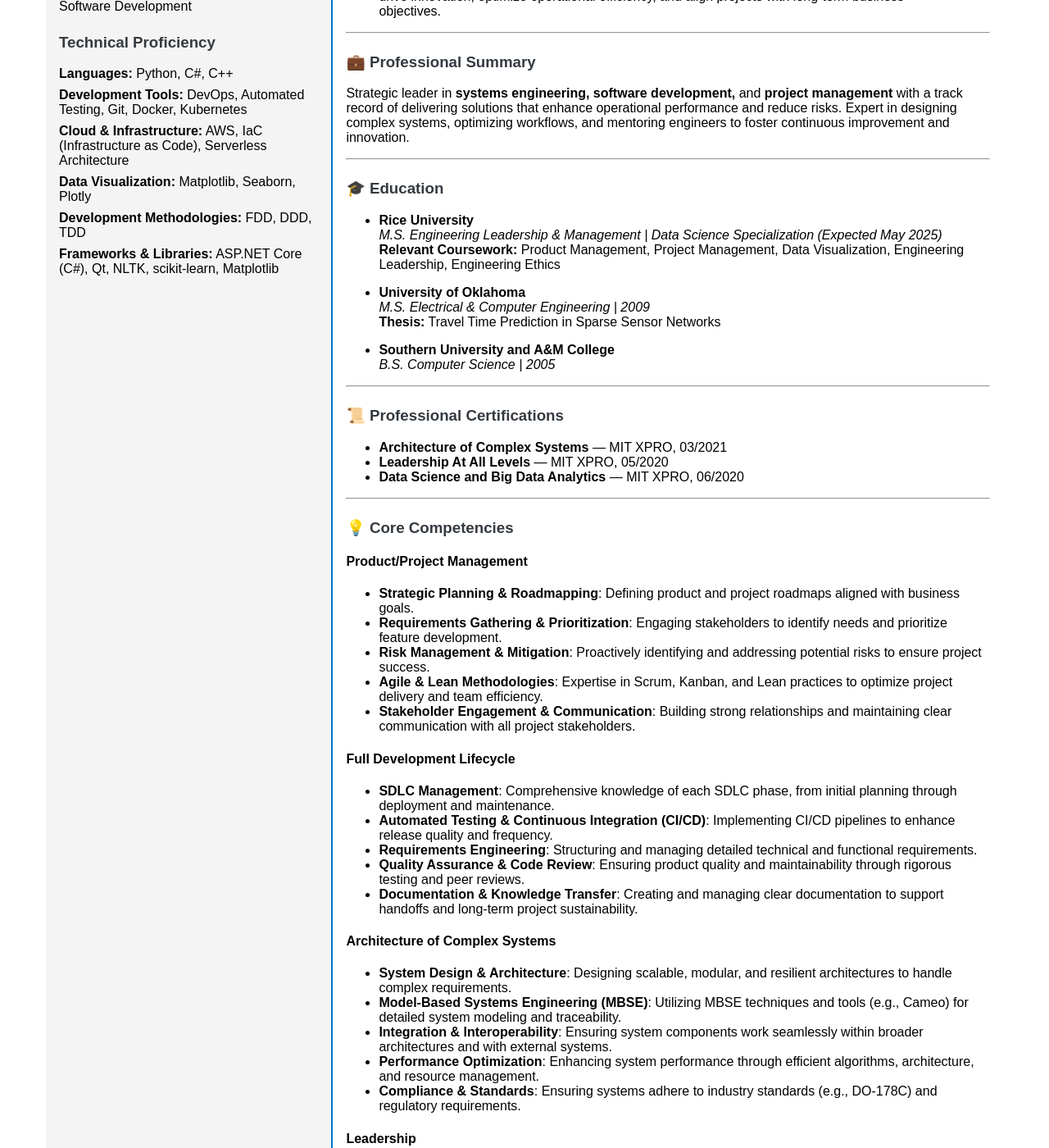
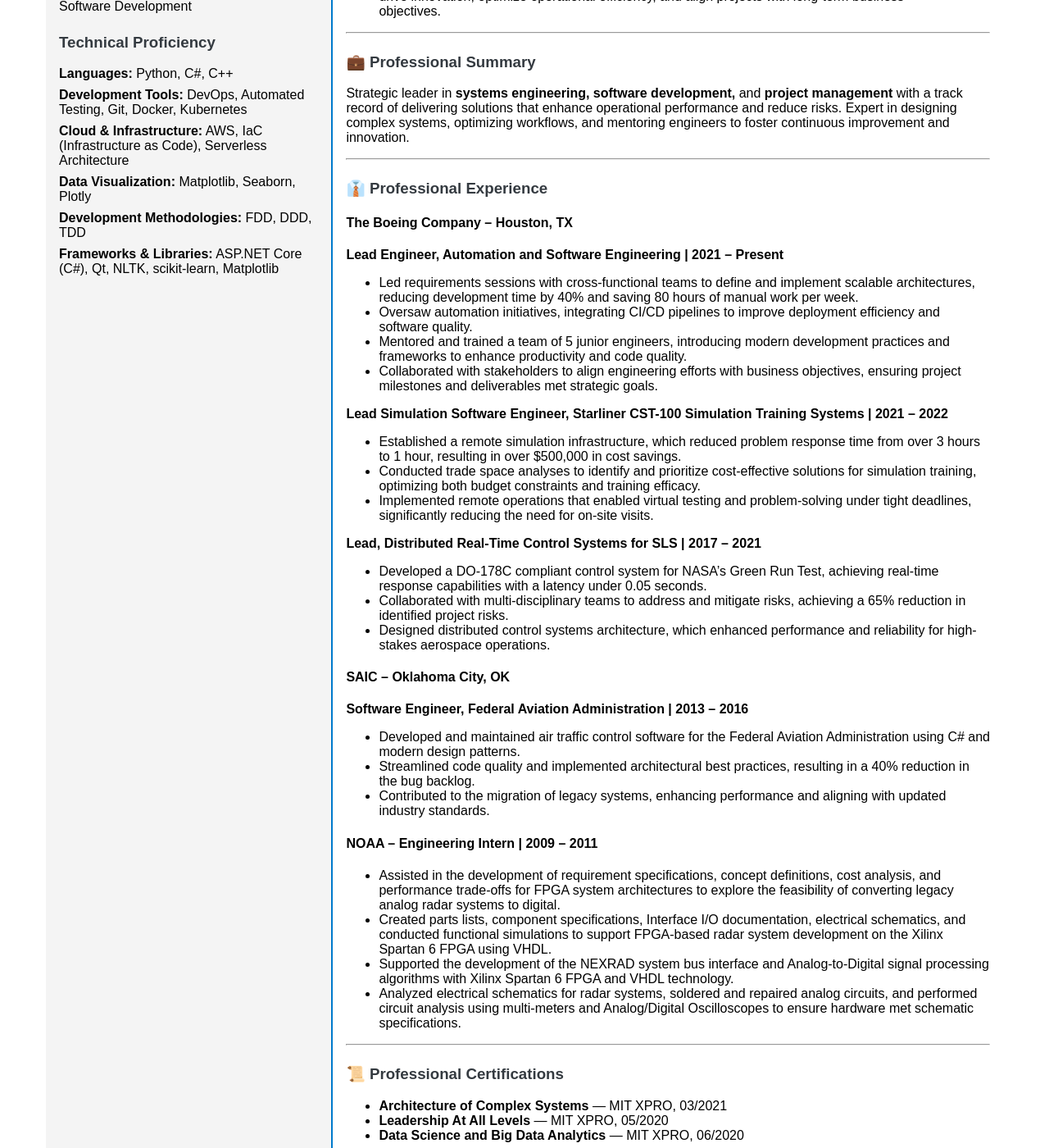
Before and after one commit to krjii/krjii.github.io, a Jekyll site: the page built from index.md, in a window 1280 px wide and 1400 px high, scrolled down 280 px. Shown: the whole window at 82% size. Built offline with Jekyll 4.4.1, drawn with Linux system fonts in a browser that asks for light colours; a style sheet for code colours, icons or effects is not loaded; some of the changed text lies outside the part shown.

Commit message:
Update index.md
add experience details

```diff
--- a/index.md
+++ b/index.md
@@ -24,18 +24,38 @@ Strategic leader in **systems engineering, software development,** and **project
 
 ---
 
-### 🎓 Education
+### 👔 Professional Experience
 
-- **Rice University**
-  *M.S. Engineering Leadership & Management | Data Science Specialization (Expected May 2025)*
-  **Relevant Coursework:** Product Management, Project Management, Data Visualization, Engineering Leadership, Engineering Ethics
+#### The Boeing Company – Houston, TX
 
-- **University of Oklahoma**
-  *M.S. Electrical & Computer Engineering | 2009*
-  **Thesis:** Travel Time Prediction in Sparse Sensor Networks
+**Lead Engineer, Automation and Software Engineering | 2021 – Present**
+- Led requirements sessions with cross-functional teams to define and implement scalable architectures, reducing development time by 40% and saving 80 hours of manual work per week.
+- Oversaw automation initiatives, integrating CI/CD pipelines to improve deployment efficiency and software quality.
+- Mentored and trained a team of 5 junior engineers, introducing modern development practices and frameworks to enhance productivity and code quality.
+- Collaborated with stakeholders to align engineering efforts with business objectives, ensuring project milestones and deliverables met strategic goals.
 
-- **Southern University and A&M College**
-  *B.S. Computer Science | 2005*
+**Lead Simulation Software Engineer, Starliner CST-100 Simulation Training Systems | 2021 – 2022**
+- Established a remote simulation infrastructure, which reduced problem response time from over 3 hours to 1 hour, resulting in over $500,000 in cost savings.
+- Conducted trade space analyses to identify and prioritize cost-effective solutions for simulation training, optimizing both budget constraints and training efficacy.
+- Implemented remote operations that enabled virtual testing and problem-solving under tight deadlines, significantly reducing the need for on-site visits.
+
+**Lead, Distributed Real-Time Control Systems for SLS | 2017 – 2021**
+- Developed a DO-178C compliant control system for NASA’s Green Run Test, achieving real-time response capabilities with a latency under 0.05 seconds.
+- Collaborated with multi-disciplinary teams to address and mitigate risks, achieving a 65% reduction in identified project risks.
+- Designed distributed control systems architecture, which enhanced performance and reliability for high-stakes aerospace operations.
+
+#### SAIC – Oklahoma City, OK
+
+**Software Engineer, Federal Aviation Administration | 2013 – 2016**
+- Developed and maintained air traffic control software for the Federal Aviation Administration using C# and modern design patterns.
+- Streamlined code quality and implemented architectural best practices, resulting in a 40% reduction in the bug backlog.
+- Contributed to the migration of legacy systems, enhancing performance and aligning with updated industry standards.
+
+#### NOAA – Engineering Intern | 2009 – 2011
+- Assisted in the development of requirement specifications, concept definitions, cost analysis, and performance trade-offs for FPGA system architectures to explore the feasibility of converting legacy analog radar systems to digital.
+- Created parts lists, component specifications, Interface I/O documentation, electrical schematics, and conducted functional simulations to support FPGA-based radar system development on the Xilinx Spartan 6 FPGA using VHDL.
+- Supported the development of the NEXRAD system bus interface and Analog-to-Digital signal processing algorithms with Xilinx Spartan 6 FPGA and VHDL technology.
+- Analyzed electrical schematics for radar systems, soldered and repaired analog circuits, and performed circuit analysis using multi-meters and Analog/Digital Oscilloscopes to ensure hardware met schematic specifications.
 
 ---
 
@@ -46,65 +66,6 @@ Strategic leader in **systems engineering, software development,** and **project
 
 ---
 
-### 💡 Core Competencies
-
-#### Product/Project Management
-- **Strategic Planning & Roadmapping**: Defining product and project roadmaps aligned with business goals.
-- **Requirements Gathering & Prioritization**: Engaging stakeholders to identify needs and prioritize feature development.
-- **Risk Management & Mitigation**: Proactively identifying and addressing potential risks to ensure project success.
-- **Agile & Lean Methodologies**: Expertise in Scrum, Kanban, and Lean practices to optimize project delivery and team efficiency.
-- **Stakeholder Engagement & Communication**: Building strong relationships and maintaining clear communication with all project stakeholders.
-
-#### Full Development Lifecycle
-- **SDLC Management**: Comprehensive knowledge of each SDLC phase, from initial planning through deployment and maintenance.
-- **Automated Testing & Continuous Integration (CI/CD)**: Implementing CI/CD pipelines to enhance release quality and frequency.
-- **Requirements Engineering**: Structuring and managing detailed technical and functional requirements.
-- **Quality Assurance & Code Review**: Ensuring product quality and maintainability through rigorous testing and peer reviews.
-- **Documentation & Knowledge Transfer**: Creating and managing clear documentation to support handoffs and long-term project sustainability.
-
-#### Architecture of Complex Systems
-- **System Design & Architecture**: Designing scalable, modular, and resilient architectures to handle complex requirements.
-- **Model-Based Systems Engineering (MBSE)**: Utilizing MBSE techniques and tools (e.g., Cameo) for detailed system modeling and traceability.
-- **Integration & Interoperability**: Ensuring system components work seamlessly within broader architectures and with external systems.
-- **Performance Optimization**: Enhancing system performance through efficient algorithms, architecture, and resource management.
-- **Compliance & Standards**: Ensuring systems adhere to industry standards (e.g., DO-178C) and regulatory requirements.
-
-#### Leadership
-- **Team Development & Mentorship**: Guiding and developing team members to reach their full potential.
-- **Cross-Functional Collaboration**: Working effectively with diverse teams, from engineering to business stakeholders.
-- **Decision-Making & Problem-Solving**: Making informed decisions and solving complex issues under pressure.
-- **Change Management**: Leading teams through change, ensuring alignment, and minimizing disruption.
-- **Vision & Goal Setting**: Setting clear objectives aligned with the organization's mission and driving towards achievement.
-
----
-
-### 👔 Professional Experience
-
-#### The Boeing Company – Houston, TX
-
-**Lead Engineer, Automation and Software Engineering | 2021 – Present**
-- Led requirements sessions with cross-functional teams, implementing scalable architectures that reduced development time by 40% and saved 80 hours of manual work per week.
-- Mentored a team of junior engineers, introducing modern development practices and frameworks.
-
-**Lead Simulation Software Engineer, Starliner CST-100 Simulation Training Systems | 2021 – 2022**
-- Created a remote simulation infrastructure, cutting response time from over 3 hours to 1 hour and saving over $500,000 in costs.
-
-**Lead, Distributed Real-Time Control Systems for SLS | 2017 – 2021**
-- Developed a DO-178C compliant control system for NASA’s Green Run Test, achieving rapid response times and reducing operational risks by 65%.
-
-#### SAIC – Oklahoma City, OK
-
-**Software Engineer, Federal Aviation Administration | 2013 – 2016**
-- Developed air traffic control software with C#; reduced the bug backlog by 40% through implementation of architectural best practices.
-
-#### NOAA – Engineering Intern | 2009 – 2011
-- Assisted with developing requirement specifications, concept definitions, cost analysis, and performance trade-offs for various FPGA system architectures, assessing the feasibility of converting legacy analog radar technologies to digital systems.
-- Generated parts lists, component specifications, Interface I/O documentation, electrical schematics, and functional simulations to support FPGA-based radar system development using Xilinx Spartan 6 FPGA and VHDL.
-- Contributed to the development of the NEXRAD system bus interface and Analog-to-Digital signal processing algorithms using Xilinx Spartan 6 FPGA and VHDL technology.
-- Analyzed electrical schematics for radar systems, soldered and repaired analog circuits, and performed circuit analysis using multi-meters and Analog/Digital Oscilloscopes, ensuring hardware met schematic specifications.
-
----
-
 ### 🤝 Professional Memberships & Volunteer Experience
 - **Vice President**, NSBE Houston Professionals (2024-25) – Leading strategic initiatives in professional development and outreach.
 - **Member**: NSBE, IEEE, ACM
```
